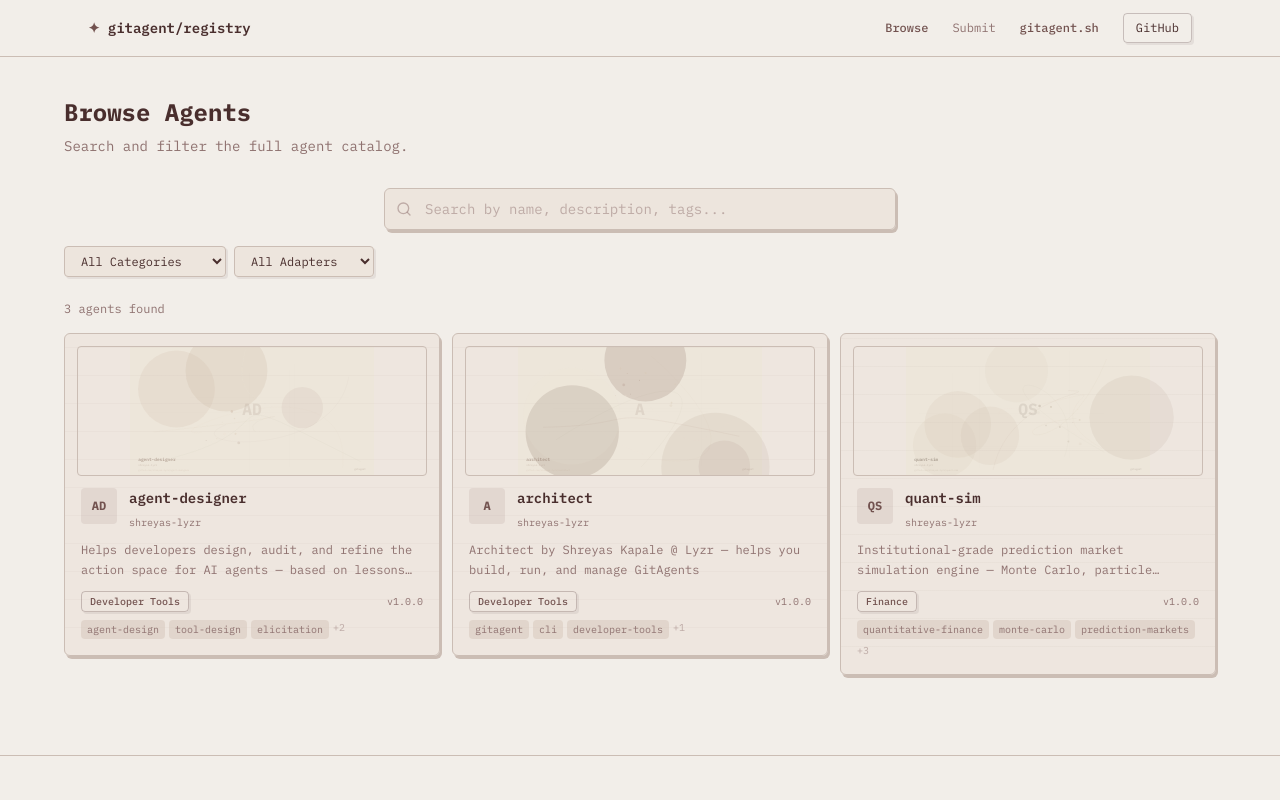
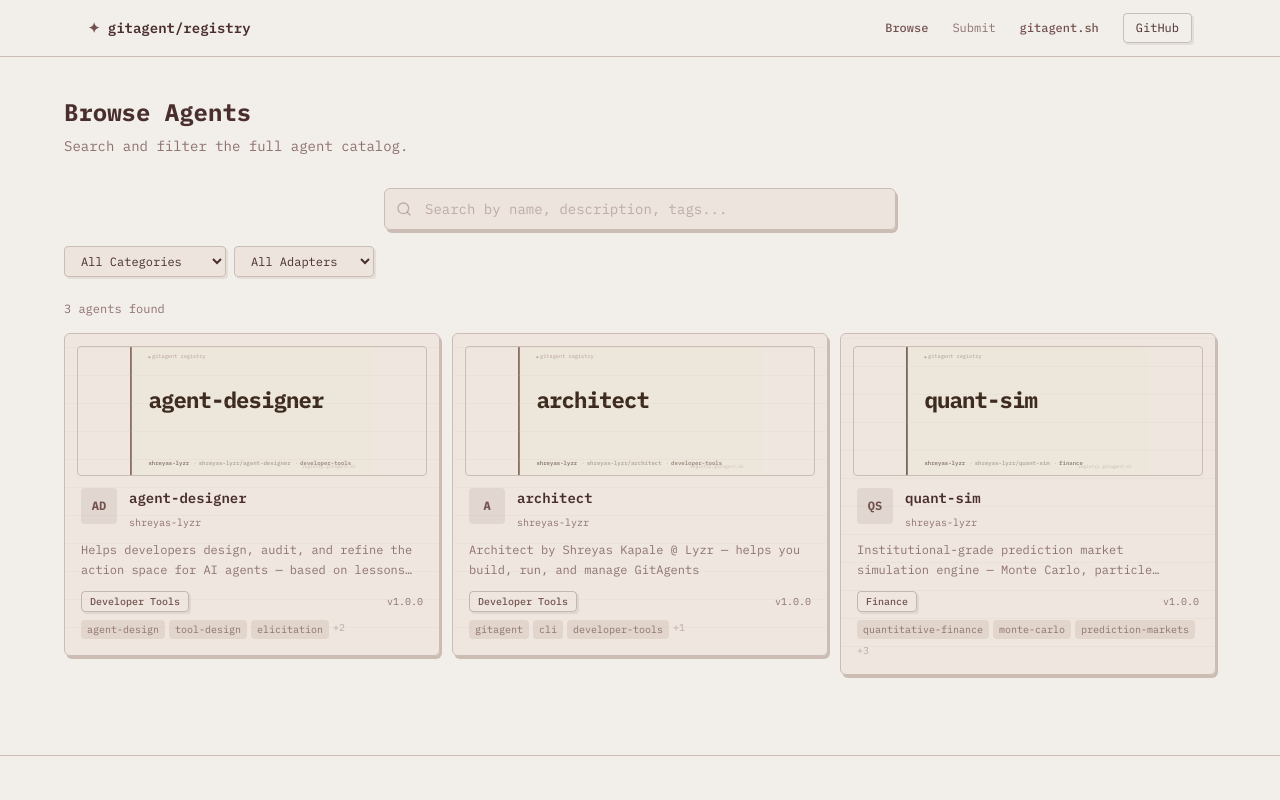
Before and after one commit to open-gitagent/registry-landing, a React (Vite) app: page /browse in a window 1280 px wide. Shown: the top 800 px of the page. Built offline with nearby package versions, Linux system fonts and the light colour scheme.

Commit message:
fix: match website banner to OG image — clean typographic style
- Remove abstract shapes (circles, curves, dots)
- Big agent name, description, author/repo/category row
- Accent bar on left edge, gitagent registry badge
- Same visual style on cards, detail page, and OG image

```diff
--- a/src/components/AgentCard.tsx
+++ b/src/components/AgentCard.tsx
@@ -25,7 +25,7 @@
             <img src={agent.banner} alt="" className="w-full h-32 object-cover" loading="lazy" />
           ) : (
             <div className="h-32">
-              <GeneratedBanner name={agent.name} author={agent.author} repo={agent.repository} />
+              <GeneratedBanner name={agent.name} author={agent.author} repo={agent.repository} category={agent.category} />
             </div>
           )}
         </div>
--- a/src/components/GeneratedBanner.tsx
+++ b/src/components/GeneratedBanner.tsx
@@ -1,19 +1,19 @@
 /**
- * Deterministic abstract banner generator.
- * Produces a unique, clean, minimal pattern per agent name.
- * Uses brand colors from the landing page palette.
+ * Clean typographic banner — matches the /api/og image style.
+ * No abstract shapes. Big text, accent bar, parchment background.
  */
 
 interface Props {
   name: string;
   author: string;
   repo?: string;
+  category?: string;
+  description?: string;
   className?: string;
   width?: number;
   height?: number;
 }
 
-// Simple deterministic hash from string
 function hash(str: string): number {
   let h = 0;
   for (let i = 0; i < str.length; i++) {
@@ -22,116 +22,26 @@
   return Math.abs(h);
 }
 
-// Seeded pseudo-random number generator (mulberry32)
-function seededRandom(seed: number) {
-  let s = seed;
-  return () => {
-    s = (s + 0x6d2b79f5) | 0;
-    let t = Math.imul(s ^ (s >>> 15), 1 | s);
-    t = (t + Math.imul(t ^ (t >>> 7), 61 | t)) ^ t;
-    return ((t ^ (t >>> 14)) >>> 0) / 4294967296;
-  };
-}
+const ACCENTS = ['#8B6F5E', '#7A5C4F', '#6B5B4E', '#7E6355', '#6E5A50'];
 
-// Brand-derived palette — warm, muted, parchment tones
-const PALETTES = [
-  ["#8B6F5E", "#A68B7B", "#C4A882", "#D4C4A8", "#E8DDD0"],  // warm brown
-  ["#7A5C4F", "#9E8070", "#B89E8A", "#D2BFA8", "#E5D8CA"],  // clay
-  ["#6B5B4E", "#8D7B6A", "#AD9C88", "#C9BAA6", "#DED3C4"],  // earth
-  ["#7E6355", "#A08476", "#BEA48E", "#D6C4AC", "#EAE0D2"],  // sienna
-  ["#6E5A50", "#917A6C", "#B09A88", "#CCB8A4", "#E2D6C8"],  // dusty rose
-];
+export function GeneratedBanner({
+  name,
+  author,
+  repo,
+  category,
+  description,
+  className = "",
+  width = 1200,
+  height = 630,
+}: Props) {
+  const seed = hash(`${author}/${name}`);
+  const accent = ACCENTS[seed % ACCENTS.length];
+  const repoShort = repo?.replace("https://github.com/", "") ?? "";
 
-export function GeneratedBanner({ name, author, repo, className = "", width = 1200, height = 630 }: Props) {
-  const seed = hash(`${author}/${name}`);
-  const rand = seededRandom(seed);
-
-  const paletteIndex = seed % PALETTES.length;
-  const colors = PALETTES[paletteIndex];
-
-  // Background
-  const bgColor = "#EDE6DA";
-
-  // Generate shapes
-  const shapes: JSX.Element[] = [];
-
-  // Large soft circles (3-5)
-  const circleCount = 3 + Math.floor(rand() * 3);
-  for (let i = 0; i < circleCount; i++) {
-    const cx = rand() * width;
-    const cy = rand() * height;
-    const r = 80 + rand() * 200;
-    const color = colors[Math.floor(rand() * colors.length)];
-    const opacity = 0.08 + rand() * 0.12;
-    shapes.push(
-      <circle key={`c${i}`} cx={cx} cy={cy} r={r} fill={color} opacity={opacity} />
-    );
-  }
-
-  // Thin flowing lines (4-7)
-  const lineCount = 4 + Math.floor(rand() * 4);
-  for (let i = 0; i < lineCount; i++) {
-    const x1 = rand() * width;
-    const y1 = rand() * height;
-    const cx1 = rand() * width;
-    const cy1 = rand() * height;
-    const cx2 = rand() * width;
-    const cy2 = rand() * height;
-    const x2 = rand() * width;
-    const y2 = rand() * height;
-    const color = colors[Math.floor(rand() * colors.length)];
-    const opacity = 0.1 + rand() * 0.15;
-    const strokeWidth = 0.5 + rand() * 1.5;
-    shapes.push(
-      <path
-        key={`l${i}`}
-        d={`M${x1},${y1} C${cx1},${cy1} ${cx2},${cy2} ${x2},${y2}`}
-        fill="none"
-        stroke={color}
-        strokeWidth={strokeWidth}
-        opacity={opacity}
-      />
-    );
-  }
-
-  // Small dots cluster (8-15)
-  const dotCount = 8 + Math.floor(rand() * 8);
-  const clusterX = width * 0.3 + rand() * width * 0.4;
-  const clusterY = height * 0.3 + rand() * height * 0.4;
-  for (let i = 0; i < dotCount; i++) {
-    const dx = clusterX + (rand() - 0.5) * 300;
-    const dy = clusterY + (rand() - 0.5) * 200;
-    const r = 2 + rand() * 5;
-    const color = colors[Math.floor(rand() * colors.length)];
-    const opacity = 0.15 + rand() * 0.2;
-    shapes.push(
-      <circle key={`d${i}`} cx={dx} cy={dy} r={r} fill={color} opacity={opacity} />
-    );
-  }
-
-  // Subtle grid lines (2-4 horizontal, 2-4 vertical)
-  const hLines = 2 + Math.floor(rand() * 3);
-  for (let i = 0; i < hLines; i++) {
-    const y = height * 0.15 + rand() * height * 0.7;
-    const x1 = rand() * width * 0.3;
-    const x2 = width * 0.7 + rand() * width * 0.3;
-    shapes.push(
-      <line key={`h${i}`} x1={x1} y1={y} x2={x2} y2={y} stroke={colors[0]} strokeWidth={0.5} opacity={0.06} />
-    );
-  }
-  const vLines = 2 + Math.floor(rand() * 3);
-  for (let i = 0; i < vLines; i++) {
-    const x = width * 0.15 + rand() * width * 0.7;
-    const y1 = rand() * height * 0.3;
-    const y2 = height * 0.7 + rand() * height * 0.3;
-    shapes.push(
-      <line key={`v${i}`} x1={x} y1={y1} x2={x} y2={y2} stroke={colors[0]} strokeWidth={0.5} opacity={0.06} />
-    );
-  }
-
-  // Agent name text overlay (bottom-left)
-  const initials = name.split("-").slice(0, 2).map((w) => w[0]?.toUpperCase()).join("");
-  const repoShort = repo?.replace("https://github.com/", "") ?? "";
+  // Scale factors relative to 1200x630
+  const sx = width / 1200;
+  const sy = height / 630;
+  const s = Math.min(sx, sy);
 
   return (
     <svg
@@ -140,72 +50,86 @@
       className={className}
       style={{ width: "100%", height: "100%", display: "block" }}
     >
-      <rect width={width} height={height} fill={bgColor} />
-      {shapes}
+      <rect width={width} height={height} fill="#EDE6DA" />
 
-      {/* Subtle brand mark — bottom right */}
+      {/* Accent bar — left edge */}
+      <rect x={0} y={0} width={8 * sx} height={height} fill={accent} />
+
+      {/* Badge — top left */}
+      <circle cx={90 * sx + 5 * s} cy={50 * sy} r={5 * s} fill={accent} opacity={0.5} />
       <text
-        x={width - 40}
-        y={height - 24}
-        textAnchor="end"
+        x={90 * sx + 18 * s}
+        y={50 * sy + 5 * s}
         fontFamily="'IBM Plex Mono', monospace"
-        fontSize={12}
-        fill={colors[0]}
-        opacity={0.3}
+        fontSize={26 * s}
+        fill={accent}
+        opacity={0.5}
       >
-        gitagent
+        gitagent registry
       </text>
 
-      {/* Large initials — center */}
+      {/* Agent name — big */}
       <text
-        x={width / 2}
-        y={height / 2 + 20}
-        textAnchor="middle"
+        x={90 * sx}
+        y={height * 0.48}
         fontFamily="'IBM Plex Mono', monospace"
-        fontSize={80}
+        fontSize={110 * s}
         fontWeight={700}
-        fill={colors[0]}
-        opacity={0.12}
-      >
-        {initials}
-      </text>
-
-      {/* Agent name — bottom left */}
-      <text
-        x={40}
-        y={height - 68}
-        fontFamily="'IBM Plex Mono', monospace"
-        fontSize={22}
-        fontWeight={600}
-        fill={colors[0]}
-        opacity={0.5}
+        fill="#3D2B1F"
+        letterSpacing={-0.04 * 110 * s}
       >
         {name}
       </text>
+
+      {/* Description */}
+      {description && (
+        <text
+          x={90 * sx}
+          y={height * 0.48 + 50 * s}
+          fontFamily="'IBM Plex Mono', monospace"
+          fontSize={36 * s}
+          fill="#6B5B4E"
+        >
+          {description.length > 80 ? description.slice(0, 80) + "..." : description}
+        </text>
+      )}
+
+      {/* Author */}
       <text
-        x={40}
-        y={height - 44}
+        x={90 * sx}
+        y={height - 50 * sy}
         fontFamily="'IBM Plex Mono', monospace"
-        fontSize={13}
-        fill={colors[1]}
-        opacity={0.35}
+        fontSize={28 * s}
+        fontWeight={600}
+        fill="#8B7B6E"
       >
         {author}
+        {repoShort && (
+          <tspan fill="#8B7B6E" opacity={0.3} dx={20 * s}>·</tspan>
+        )}
+        {repoShort && (
+          <tspan fill="#8B7B6E" opacity={0.6} dx={10 * s}>{repoShort}</tspan>
+        )}
+        {category && (
+          <tspan fill="#8B7B6E" opacity={0.3} dx={20 * s}>·</tspan>
+        )}
+        {category && (
+          <tspan fill={accent} opacity={0.7} dx={10 * s}>{category}</tspan>
+        )}
       </text>
 
-      {/* Repo URL — bottom left, below author */}
-      {repoShort && (
-        <text
-          x={40}
-          y={height - 22}
-          fontFamily="'IBM Plex Mono', monospace"
-          fontSize={11}
-          fill={colors[2]}
-          opacity={0.3}
-        >
-          github.com/{repoShort}
-        </text>
-      )}
+      {/* Watermark — bottom right */}
+      <text
+        x={width - 90 * sx}
+        y={height - 36 * sy}
+        textAnchor="end"
+        fontFamily="'IBM Plex Mono', monospace"
+        fontSize={22 * s}
+        fill={accent}
+        opacity={0.3}
+      >
+        registry.gitagent.sh
+      </text>
     </svg>
   );
 }
--- a/src/pages/AgentPage.tsx
+++ b/src/pages/AgentPage.tsx
@@ -81,7 +81,7 @@
           {agent.banner ? (
             <img src={agent.banner} alt={`${agent.name} banner`} className="w-full" />
           ) : (
-            <GeneratedBanner name={agent.name} author={agent.author} repo={agent.repository} />
+            <GeneratedBanner name={agent.name} author={agent.author} repo={agent.repository} category={agent.category} description={agent.description} />
           )}
         </motion.div>
 
```
